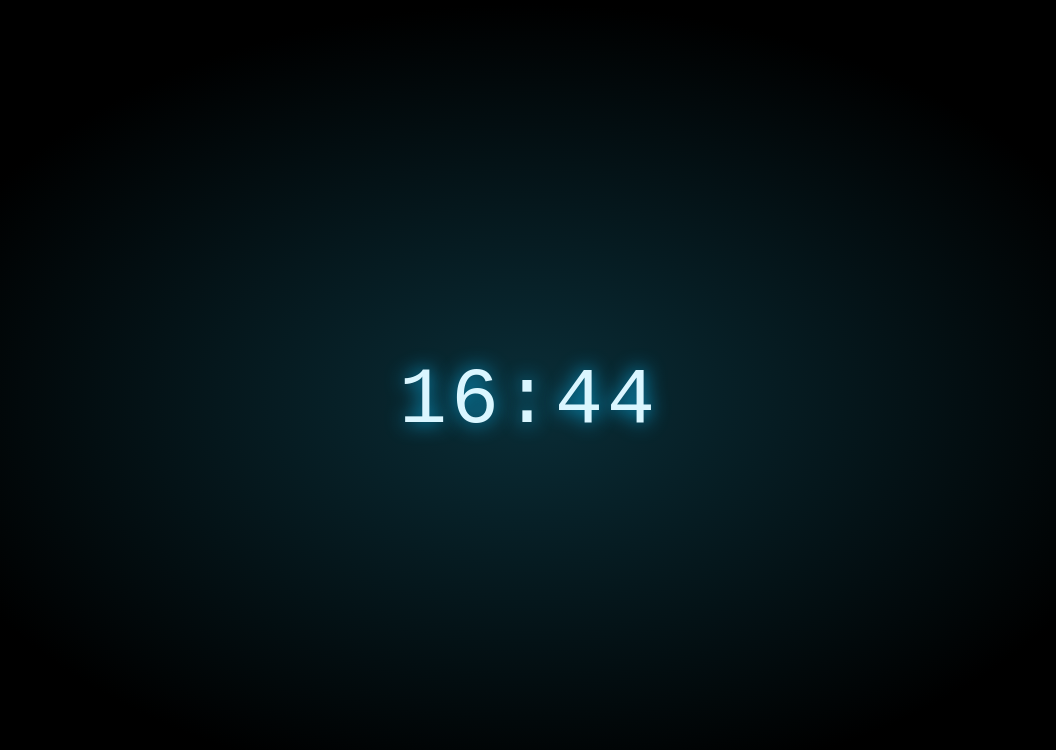
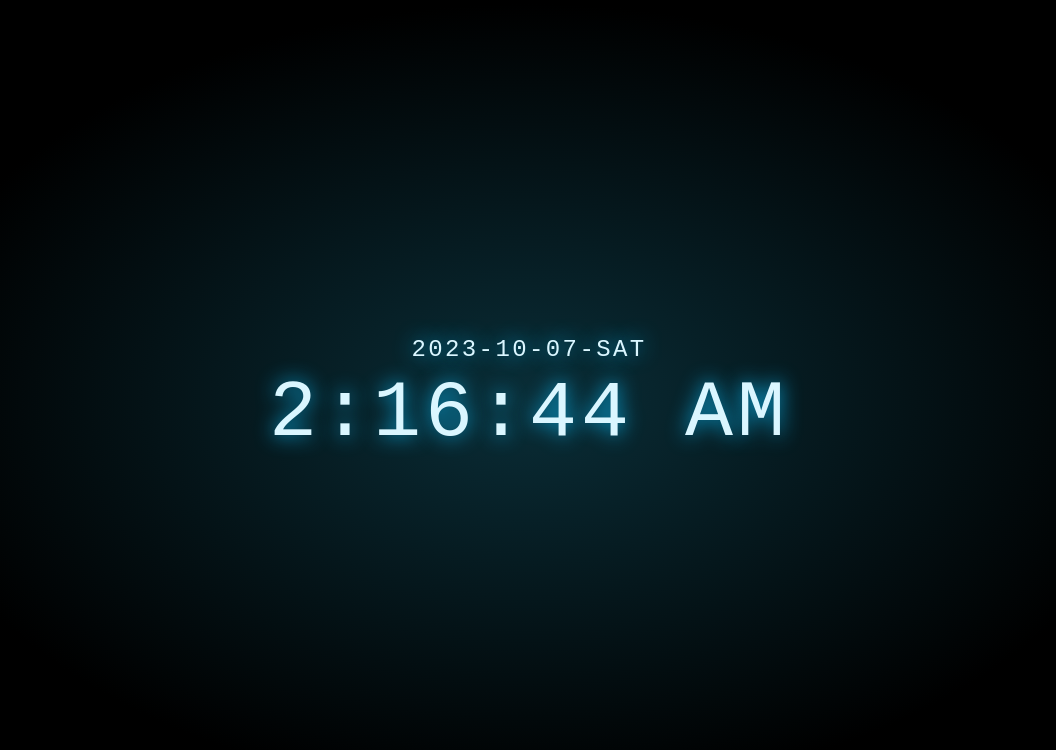
Before and after one commit to rohityaya/web-devlopment, a plain HTML site: page Digital_Clock.html in a window 1280 px wide. Shown: the whole page, without its empty margins (111-1167 px from the left). Drawn offline with Linux system fonts and the light colour scheme.

Commit message:
digtal clock

```diff
--- a/stopwatch .html
+++ b/Digital_Clock.html
@@ -51,11 +51,11 @@ p{
 
         function updateTime(){
             var now = new Date();
-             document.getElementById("time").innerHTML= +zeroPadding(now.getMinutes(),2) + ":" + zeroPadding(now.getSeconds(),2) ;
+             //document.getElementById("time").innerHTML=zeroPadding(now.getHours(),2) +":" +zeroPadding(now.getMinutes(),2) + ":" + zeroPadding(now.getSeconds(),2) ;
 
-            //  document.getElementById("time").innerHTML=zeroPadding(now.toLocaleTimeString()) ;
+              document.getElementById("time").innerHTML=zeroPadding(now.toLocaleTimeString()) ;
 
-           // document.getElementById("date").innerHTML = now.getFullYear() + "-" + zeroPadding(now.getMonth() + 1,2) + "-" + zeroPadding(now.getDate(),2) +"-" + WEEK[now.getDay()];
+            document.getElementById("date").innerHTML = now.getFullYear() + "-" + zeroPadding(now.getMonth() + 1,2) + "-" + zeroPadding(now.getDate(),2) +"-" + WEEK[now.getDay()];
         }
         updateTime();
         setInterval(updateTime,1000);
```
